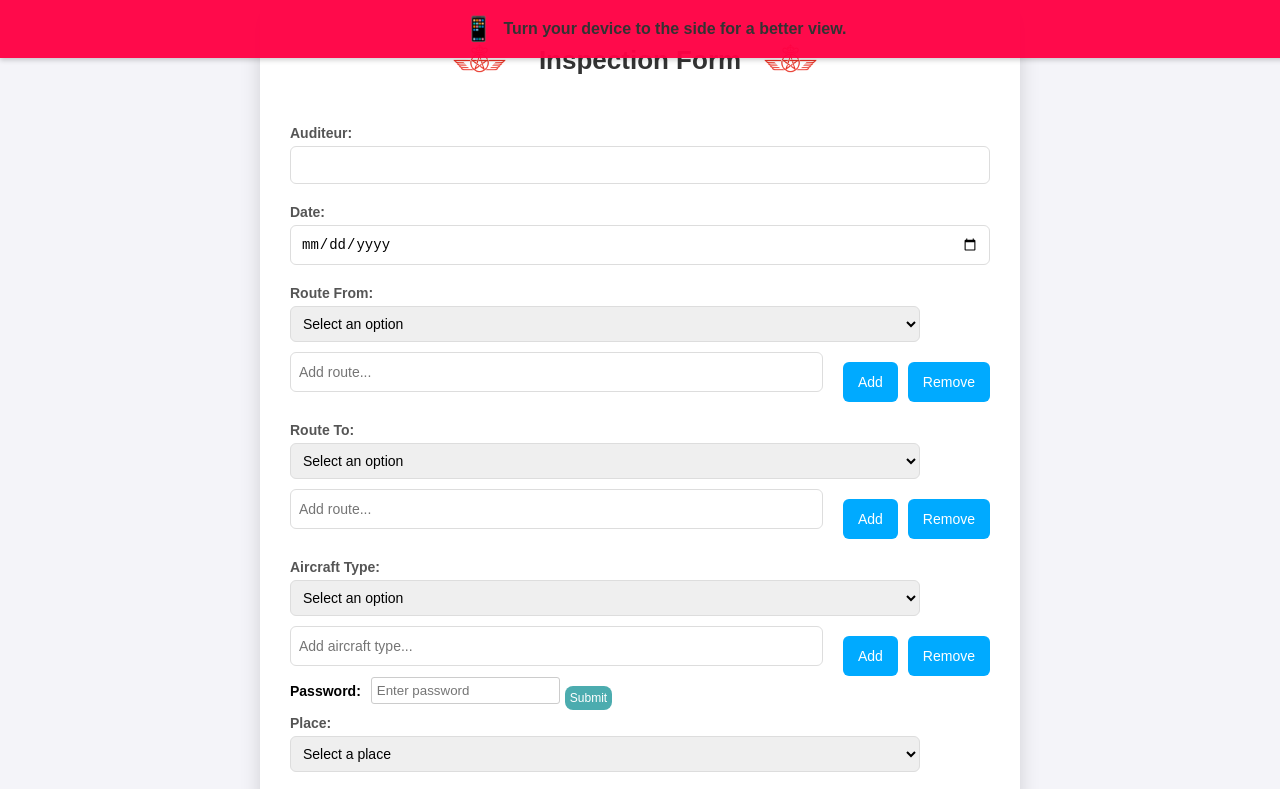
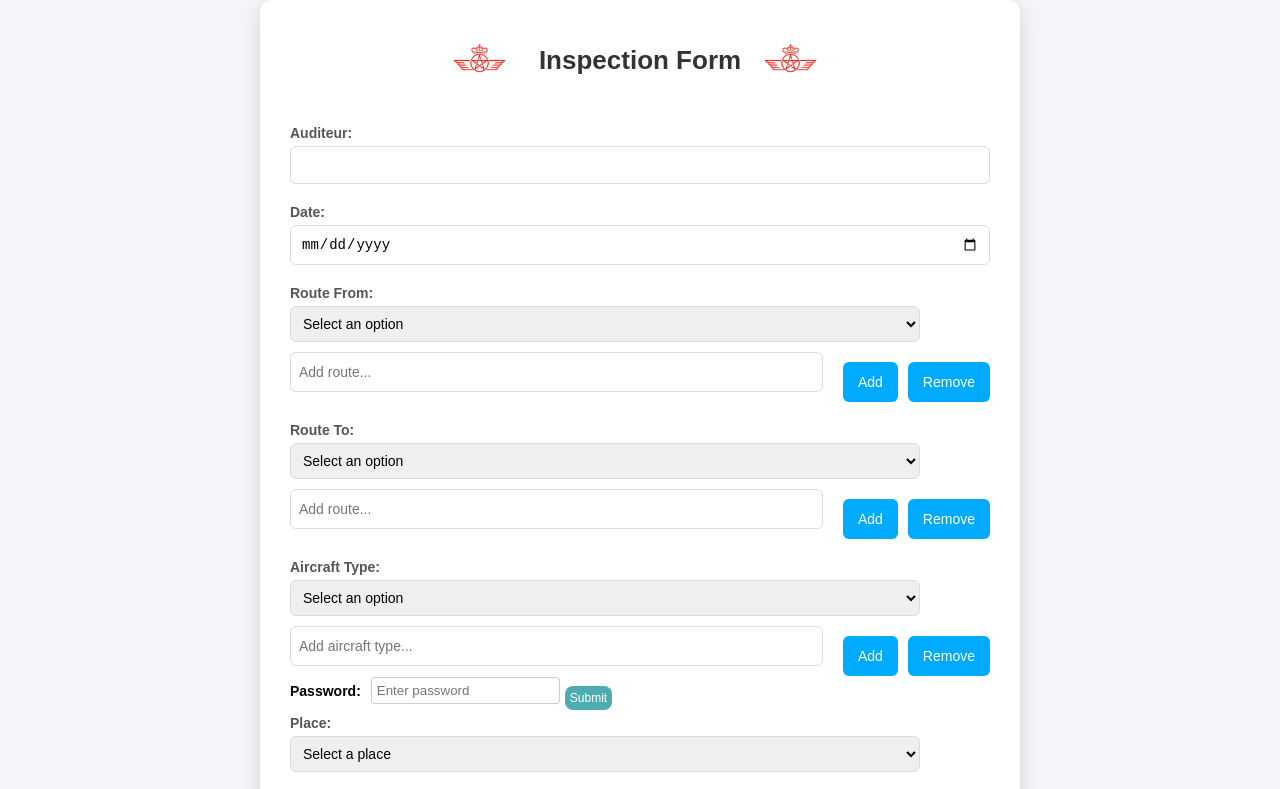
Before and after one commit to OUSSbensz/Checklist, a plain HTML site: page Page.html in a window 1280 px wide. Shown: the top 789 px of the page. Drawn offline with Linux system fonts and the light colour scheme.

Commit message:
return old switch

```diff
--- a/style.css
+++ b/style.css
@@ -536,7 +536,6 @@ h1 {
 
 
 
-
 /* Style for the orientation message */
 .orientation-message {
     display: none; /* Hidden by default */
@@ -552,22 +551,13 @@ h1 {
     font-size: 16px;
     font-weight: bold;
     box-shadow: 0 2px 5px rgba(0, 0, 0, 0.2);
-    display: flex;
-    align-items: center;
-    justify-content: center;
-    gap: 10px; /* Space between icon and text */
 }
 
-/* Add an icon before the message text */
-.orientation-message::before {
-    content: "📱"; /* Unicode for mobile phone icon */
-    font-size: 24px;
-}
 
 /* Show the message when in portrait mode */
 @media only screen and (orientation: portrait) {
     .orientation-message {
-        display: flex; /* Ensure the message is displayed as flex */
+        display: block;
     }
 
     /* Optional: Hide the rest of the content to emphasize the message */
@@ -575,6 +565,7 @@ h1 {
         display: none;
     }
 }
+
 
 
 /* Camera Icon  */
```
